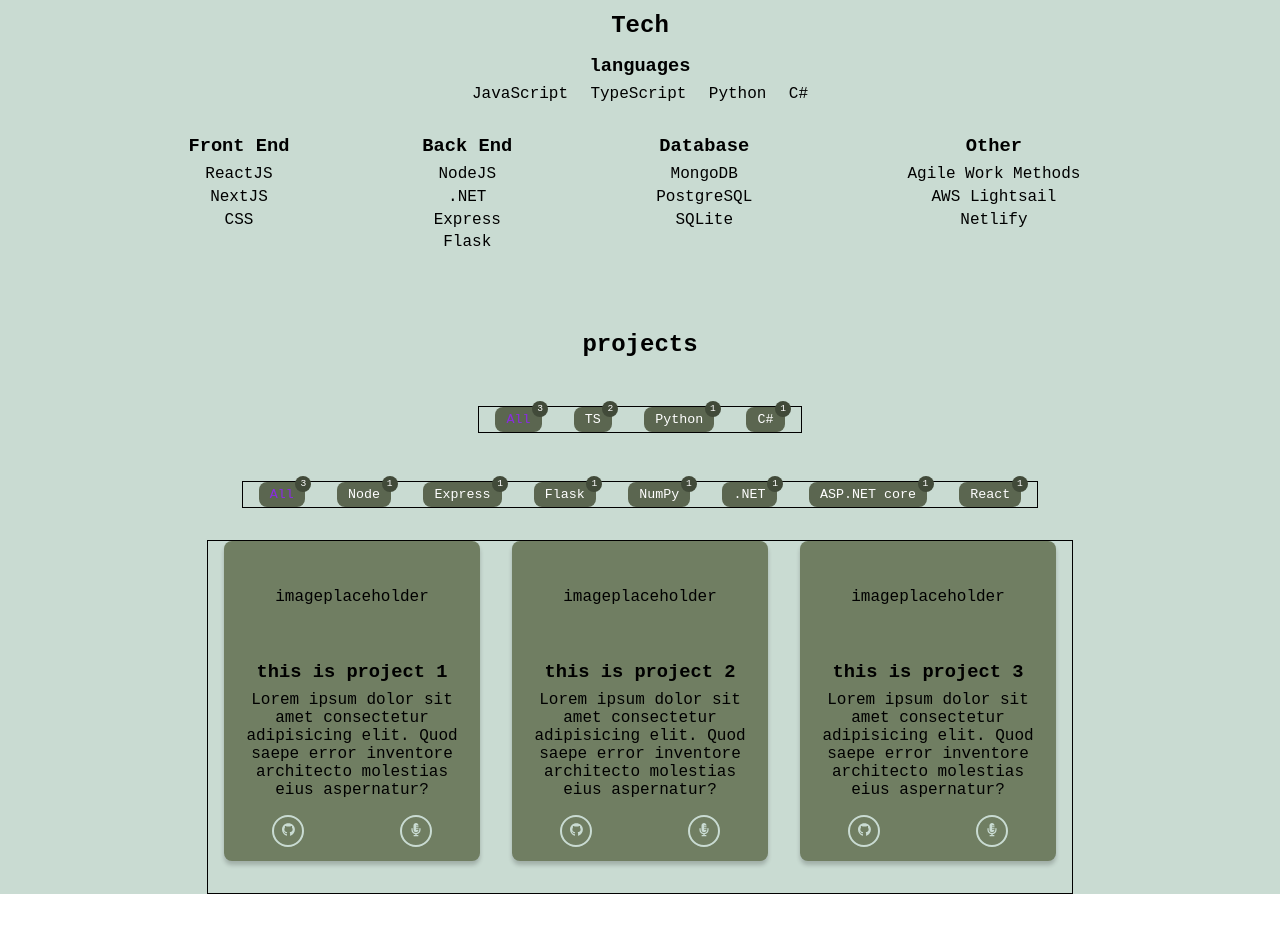
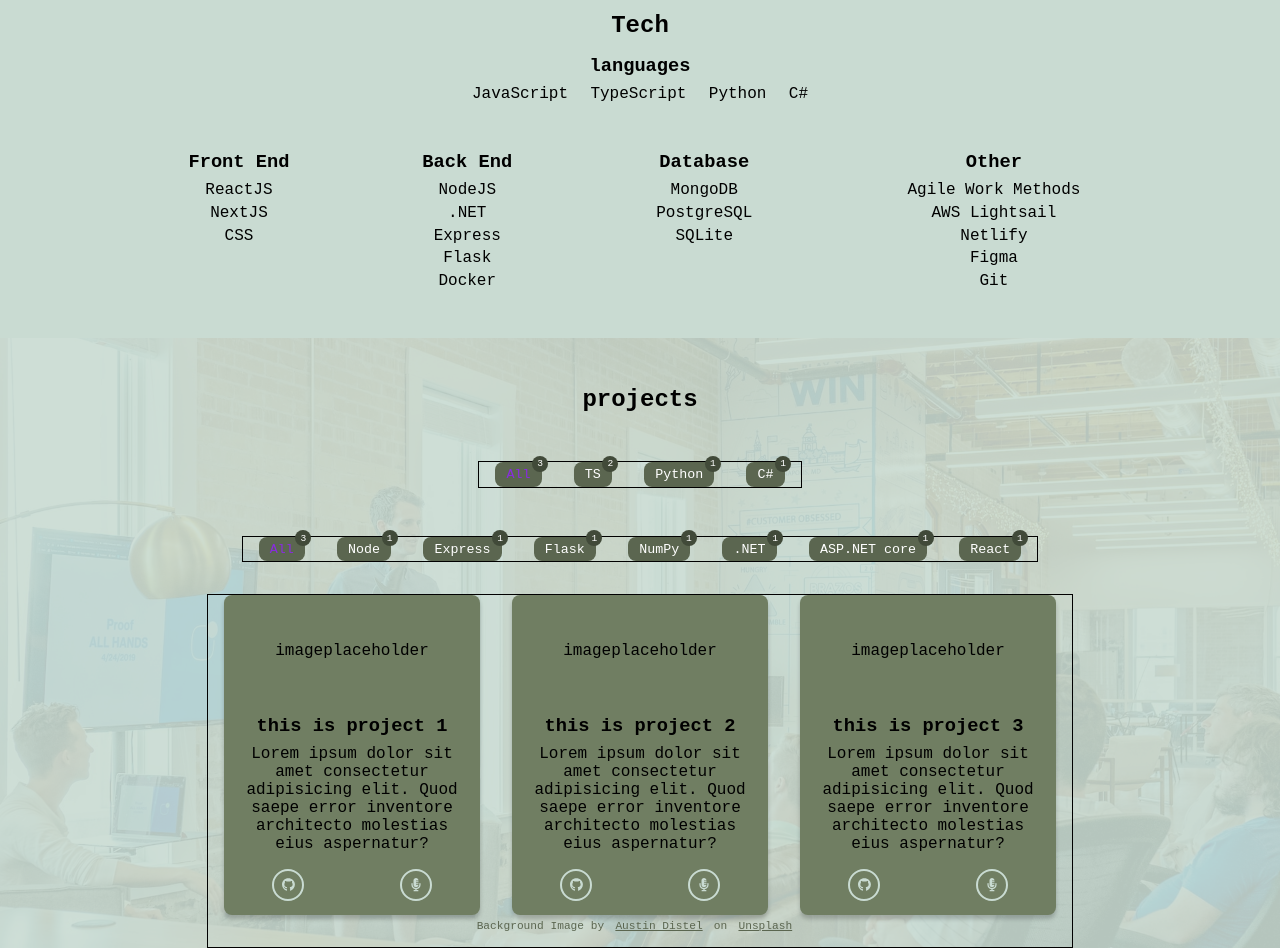
Before and after one commit to Gullbra/gullbra.github.io, a React (Create React App) app in the folder portfolio-page/: page / in a window 1280 px wide. Shown: the part 820-1768 px from the top of the page. Before the commit the page ends 1714 px from the top, so only its background shows below. Built offline with nearby package versions, Linux system fonts and the light colour scheme.

Commit message:
multipe small fixes, componetized attribution

```diff
--- /dev/null
+++ b/portfolio-page/src/components/UnsplashAttribution.tsx
@@ -0,0 +1,32 @@
+
+import '../styles/components.unsplash-attribution.css'
+
+interface IUnsplashProps {
+  aProfile: string
+  name: string
+  aUnsplash: string
+}
+/*
+aProfile={"https://unsplash.com/@anniespratt?utm_source=your_app_name&utm_medium=referral"}
+name={"Annie Spratt"}
+aUnsplash={"https://unsplash.com/?utm_source=your_app_name&utm_medium=referral"}
+*/
+
+const UnsplashAttribution = ({aProfile, name, aUnsplash}:IUnsplashProps) => {
+  return (
+    <div className="test-class-wr">
+      Background Image by
+      <a className="test-class-a"
+        href={aProfile}>
+        {name}
+      </a>
+      on
+      <a className="test-class-a"
+        href={aUnsplash}>
+        Unsplash
+      </a>
+    </div>
+  )
+}
+
+export default UnsplashAttribution
--- /dev/null
+++ b/portfolio-page/src/styles/components.unsplash-attribution.css
@@ -0,0 +1,20 @@
+.test-class-wr {
+  position: absolute;
+  bottom: 1rem;
+
+  color: var(--color-green-darker);
+  font-size: 0.7rem;
+}
+
+.test-class-a {
+  color: inherit;
+  font-size: inherit;
+  padding-left: 0.7rem;
+  padding-right: 0.7rem;
+
+  transition: all 0.3s ease-in-out;
+}
+
+.test-class-a:hover {
+  color: white;
+}
--- a/portfolio-page/src/styles/views.home.css
+++ b/portfolio-page/src/styles/views.home.css
@@ -16,24 +16,3 @@
   justify-content: center;
   align-items: center;
 }
-
-.test-class-wr {
-  position: absolute;
-  bottom: 1rem;
-
-  color: var(--color-green-darker);
-  font-size: 0.7rem;
-}
-
-.test-class-a {
-  color: inherit;
-  font-size: inherit;
-  padding-left: 0.7rem;
-  padding-right: 0.7rem;
-
-  transition: all 0.3s ease-in-out;
-}
-
-.test-class-a:hover {
-  color: white;
-}
--- a/portfolio-page/src/styles/views.projects.css
+++ b/portfolio-page/src/styles/views.projects.css
@@ -1,5 +1,22 @@
 .--projects-slide {
-  background-color: var(--color-green-light);
+  /* background-color: var(--color-green-light); */
+
+  /*
+  jason-goodman-Oalh2MojUuk-unsplash.jpg
+  */
+
+  background: center / cover no-repeat url("../../public/austin-distel-rxpThOwuVgE-unsplash.jpg");
+  background-attachment: fixed;
+
+  /* display: flex;
+  flex-direction: column;
+
+  align-items: center; */
+}
+
+.projects-slide__wrapper {
+  position: relative;
+  background-color: rgba(201, 219, 210, 0.9);
 
   display: flex;
   flex-direction: column;
--- a/portfolio-page/src/styles/views.tech.css
+++ b/portfolio-page/src/styles/views.tech.css
@@ -18,6 +18,7 @@
   margin-top: 1rem;
   padding-left: 0.5rem;
   padding-right: 0.5rem;
+  margin-bottom: 1rem;
 }
 
 .--tech-slide-section-header {
--- a/portfolio-page/src/views/HomeSlide.tsx
+++ b/portfolio-page/src/views/HomeSlide.tsx
@@ -5,12 +5,17 @@
 import '../styles/views.home.greeting.css'
 import '../styles/views.home.hash-button.css'
 
+import UnsplashAttribution from '../components/UnsplashAttribution'
+
 const HomeSlide = () => {
   return (
     <section className="main__slide --greeting-slide" id='info-slide'>
       <flex-wrapper class="greeting-slide__wrapper">
         <Greeting/>
-        <UnsplashAttribution/>
+        <UnsplashAttribution
+          aProfile={"https://unsplash.com/@anniespratt?utm_source=your_app_name&utm_medium=referral"}
+          name={"Annie Spratt"}
+          aUnsplash={"https://unsplash.com/?utm_source=your_app_name&utm_medium=referral"}/>
       </flex-wrapper>
     </section>
   )
@@ -55,20 +60,3 @@
     </HashLink>
   )
 }
-
-const UnsplashAttribution = () => {
-  return (
-    <div className="test-class-wr">
-      Background Image by
-      <a className="test-class-a"
-        href="https://unsplash.com/@anniespratt?utm_source=your_app_name&utm_medium=referral">
-        Annie Spratt
-      </a>
-      on
-      <a className="test-class-a"
-        href="https://unsplash.com/?utm_source=your_app_name&utm_medium=referral">
-        Unsplash
-      </a>
-    </div>
-  )
-}
--- a/portfolio-page/src/views/ProjectsSlide.tsx
+++ b/portfolio-page/src/views/ProjectsSlide.tsx
@@ -6,6 +6,8 @@
 import '../styles/views.projects.css'
 import '../styles/views.projects.filter-button.css'
 import '../styles/views.projects.project-card.css'
+
+import UnsplashAttribution from '../components/UnsplashAttribution'
 
 interface IProject {
   imageUrl: string
@@ -119,6 +121,7 @@
 
   return(
     <section className='main__slide --projects-slide' id='projects-slide'>
+      <flex-wrapper class="projects-slide__wrapper">
         <h2 className='projects-slide__title'> projects </h2>
 
         <div className='projects-slide__filter-bar'>
@@ -167,6 +170,12 @@
               <ProjectCard key={project.title} project={project}/>
             ))}
         </div>
+
+        <UnsplashAttribution
+          aProfile="https://unsplash.com/fr/@austindistel?utm_source=unsplash&utm_medium=referral&utm_content=creditCopyText"
+          name='Austin Distel'
+          aUnsplash='https://unsplash.com/photos/rxpThOwuVgE?utm_source=unsplash&utm_medium=referral&utm_content=creditCopyText'/>
+      </flex-wrapper>
     </section>
   )
 }
@@ -193,3 +202,19 @@
 }
 
 export default ProjectsSlide
+
+/*
+<div>
+  Photo by
+  <a href="https://unsplash.com/pt-br/@jasongoodman_youxventures?utm_source=unsplash&utm_medium=referral&utm_content=creditCopyText">
+    Jason Goodman
+  </a>
+  on
+  <a href="https://unsplash.com/photos/Oalh2MojUuk?utm_source=unsplash&utm_medium=referral&utm_content=creditCopyText">
+    Unsplash
+  </a>
+</div>
+
+Photo by <a href="https://unsplash.com/fr/@austindistel?utm_source=unsplash&utm_medium=referral&utm_content=creditCopyText">Austin Distel</a> on <a href="https://unsplash.com/photos/rxpThOwuVgE?utm_source=unsplash&utm_medium=referral&utm_content=creditCopyText">Unsplash</a>
+
+*/
--- a/portfolio-page/src/views/TechSlide.tsx
+++ b/portfolio-page/src/views/TechSlide.tsx
@@ -29,7 +29,7 @@
           <section className='--tech-slide-section'>
             <h3 className='--tech-slide-section-header'>Back End</h3>
             <flex-wrapper class='tools-section__f-wrapper'>
-              {['NodeJS', '.NET', 'Express', 'Flask'].map(lang => (
+              {['NodeJS', '.NET', 'Express', 'Flask', 'Docker'].map(lang => (
                 <p key={lang} className='f-wrapper__lang-item'>{lang}</p>
               ))}
             </flex-wrapper>
@@ -45,7 +45,7 @@
           <section className='--tech-slide-section'>
             <h3 className='--tech-slide-section-header'>Other</h3>
             <flex-wrapper class='tools-section__f-wrapper'>
-              {['Agile Work Methods', 'AWS Lightsail', 'Netlify'].map(lang => (
+              {['Agile Work Methods', 'AWS Lightsail', 'Netlify', 'Figma', 'Git'].map(lang => (
                 <p key={lang} className='f-wrapper__lang-item'>{lang}</p>
               ))}
             </flex-wrapper>
```
Also changed, not shown: portfolio-page/public/austin-distel-rxpThOwuVgE-unsplash.jpg (added), portfolio-page/public/jason-goodman-Oalh2MojUuk-unsplash.jpg (added). Lines whose indentation alone changed are shown as unchanged.
